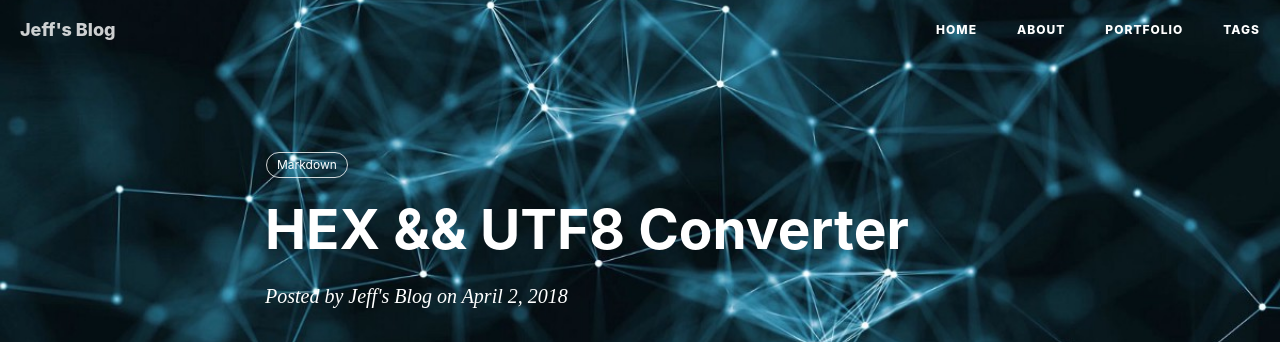
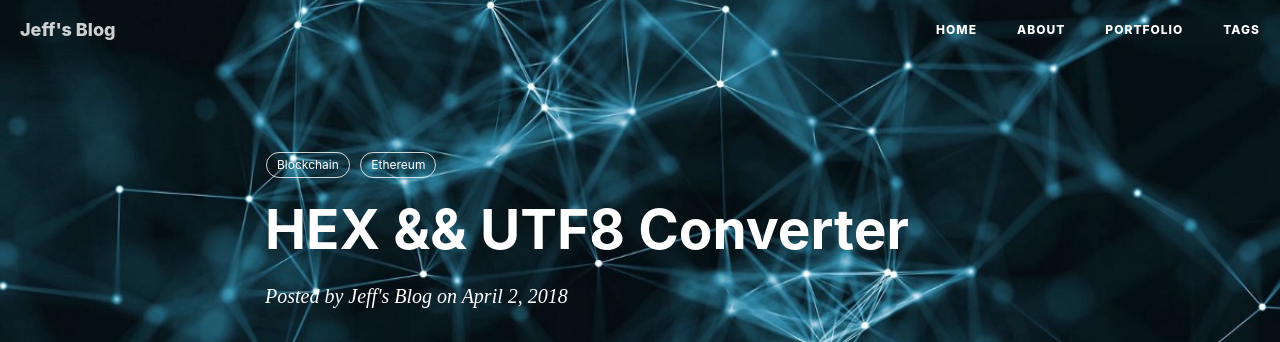
Before and after one commit to mjf1986/mjf1986.github.io, a Jekyll site: the page built from _posts/2018-04-24-markdown.md, in a window 1280 px wide and 900 px high. Shown: the top 342 px of the window. Built offline with Jekyll 4.4.1, drawn with Linux system fonts in a browser that asks for light colours; nearby versions of some CDN libraries; comment, search, counter and statistics services are not loaded.

Commit message:
修改tags

```diff
--- a/_posts/2018-04-24-markdown.md
+++ b/_posts/2018-04-24-markdown.md
@@ -3,7 +3,7 @@ layout: post
 title: HEX && UTF8 Converter
 date: 2018-04-02
 categories: Skill
-tags: Markdown
+tags: Blockchain Ethereum
 ---
 # 记录在以太坊区块链，永不篡改
 
```
